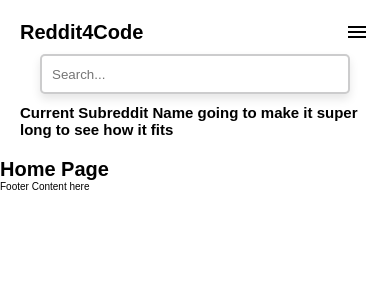
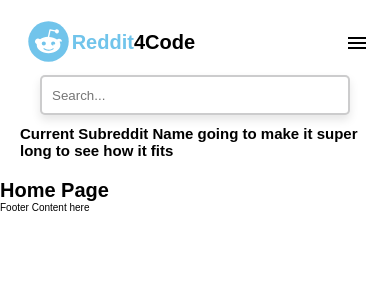
Before and after one commit to lyzboy/reddit-4-code, a React (Create React App) app: page / in a window 390 px wide. Shown: the top 300 px of the page. Built offline with nearby package versions, Linux system fonts and the light colour scheme.

Commit message:
Refactor header component and add responsive navigation menu

```diff
--- a/src/components/header/Header.jsx
+++ b/src/components/header/Header.jsx
@@ -1,11 +1,49 @@
-import React from "react";
+import React, { useState, useEffect } from "react";
 
 import SearchBar from "../searchBar/SearchBar";
-import NavBar from "../navBar/NavBar";
+import NavBar from "../../containers/navBar/NavBar";
 
 import styles from "./Header.module.scss";
 
 const Header = () => {
+    const [showNav, setShowNav] = useState(false);
+
+    const handleShowNav = () => {
+        setShowNav(!showNav);
+    };
+
+    useEffect(() => {
+        const mediaQuery = window.matchMedia("(max-width: 768px)");
+        if (!mediaQuery.matches) {
+            setShowNav(false);
+        }
+
+        const handleResize = () => {
+            if (!mediaQuery.matches) {
+                setShowNav(false);
+            }
+        };
+
+        mediaQuery.addListener(handleResize);
+        return () => mediaQuery.removeListener(handleResize);
+    }, []);
+
+    const redditIcon = (
+        <svg
+            xmlns="http://www.w3.org/2000/svg"
+            width="45"
+            height="45"
+            viewBox="0 0 50 50"
+        >
+            <g transform="translate(1.41 1.41) scale(.5)">
+                <circle cx="45" cy="45" r="45" className={styles.icon} />
+                <path
+                    fill="#ffffff"
+                    d="M75.011 45c-.134-3.624-3.177-6.454-6.812-6.331-1.611.056-3.143.716-4.306 1.823-5.123-3.49-11.141-5.403-17.327-5.537l2.919-14.038 9.631 2.025c.268 2.472 2.483 4.262 4.955 3.993 2.472-.268 4.262-2.483 3.993-4.955s-2.483-4.262-4.955-3.993c-1.421.145-2.696.973-3.4 2.204l-11.139-2.329c-.749-.168-1.499.302-1.667 1.063 0 .011 0 .011 0 .022l-3.322 15.615c-6.264.101-12.36 2.025-17.55 5.537-2.64-2.483-6.801-2.36-9.284.291-2.483 2.64-2.36 6.801.291 9.284.515.481 1.107.895 1.767 1.186-.045.66-.045 1.32 0 1.98 0 10.078 11.745 18.277 26.23 18.277s26.23-8.188 26.23-18.277c.045-.66.045-1.32 0-1.98.045-1.08-1.376-3.407-1.422-5.91zM30.011 49.508c0-2.483 2.025-4.508 4.508-4.508s4.508 2.025 4.508 4.508-2.025 4.508-4.508 4.508c-2.483 0-4.508-1.991-4.508-4.508zm26.141 12.55v-.179c-3.199 2.405-7.114 3.635-11.119 3.468-4.005.168-7.919-1.063-11.119-3.468-.425-.515-.347-1.286.168-1.711.447-.369 1.085-.369 1.544 0 2.707 1.98 6.007 2.987 9.362 2.83 3.356.179 6.667-.783 9.407-2.74.492-.481 1.297-.47 1.779.022.514.492.503 1.297.011 1.778zm-.615-7.718c-.078 0-.145 0-.224 0l.034-.168c-2.483 0-4.508-2.025-4.508-4.508s2.025-4.508 4.508-4.508 4.508 2.025 4.508 4.508-1.935 2.091-4.418 2.192z"
+                />
+            </g>
+        </svg>
+    );
     return (
         <header className={styles.Header}>
             <h2 className={styles.subreddit}>
@@ -13,13 +51,32 @@ const Header = () => {
                 fits
             </h2>
             <SearchBar className={styles.search} />
-            <span className={`material-symbols-outlined ${styles.navbar}`}>
-                menu
-            </span>
-            {
-                //<NavBar className={`${styles.navbar}`} />
-            }
-            <h1 className={styles.logo}>Reddit4Code</h1>
+            {!showNav ? (
+                <span
+                    onClick={handleShowNav}
+                    className={`material-symbols-outlined ${styles.navbar}`}
+                >
+                    menu
+                </span>
+            ) : (
+                <span
+                    onClick={handleShowNav}
+                    class={`material-symbols-outlined ${styles.navbar}`}
+                >
+                    close
+                </span>
+            )}
+            <div className={styles.logoContainer}>
+                {redditIcon}{" "}
+                <h1 className={styles.logo}>
+                    <span className={styles.colored}>Reddit</span>4Code
+                </h1>
+            </div>
+            <NavBar
+                className={`${styles.navbarList} ${
+                    showNav ? styles.visible : styles.disabled
+                }`}
+            />
         </header>
     );
 };
--- a/src/components/header/Header.module.scss
+++ b/src/components/header/Header.module.scss
@@ -28,6 +28,36 @@
     visibility: hidden;
 }
 
+.logoContainer {
+    display: flex;
+    justify-content: flex-end;
+    align-items: center;
+}
+
+.colored {
+    color: map-get($theme-colors, "info");
+}
+
+.icon {
+    fill: map-get($theme-colors, "info");
+}
+
+.navbarList {
+    position: absolute;
+    top: 7rem;
+    left: 0;
+    width: 100%;
+    background-color: map-get($theme-colors, "primary");
+}
+
+.disabled {
+    display: none;
+}
+
+.visible {
+    display: block;
+}
+
 @media screen and (max-width: 768px) {
     .Header {
         grid-template-columns: 1fr 1fr;
--- a/src/components/navBar/NavBar.jsx
+++ /dev/null
@@ -1,11 +0,0 @@
-import React from "react";
-
-const NavBar = ({ className }) => {
-    return (
-        <nav className={className}>
-            <p>Link</p>
-        </nav>
-    );
-};
-
-export default NavBar;
--- /dev/null
+++ b/src/components/navBarTile/NavBarTile.jsx
@@ -0,0 +1,14 @@
+import React from "react";
+
+import styles from "./NavBarTile.module.scss";
+
+const NavBarTile = () => {
+    return (
+        <div className={styles.NavBarTile}>
+            <div className={styles.NavBarTile__icon}></div>
+            <p className={styles.NavBarTile__text}>Subbreddit Name</p>
+        </div>
+    );
+};
+
+export default NavBarTile;
--- /dev/null
+++ b/src/components/navBarTile/NavBarTile.module.scss
@@ -0,0 +1,26 @@
+@import "../../scss/common.scss";
+
+.NavBarTile {
+    display: flex;
+    flex-direction: row;
+    align-items: center;
+    justify-content: flex-start;
+    padding: 2rem;
+    background-color: map-get($theme-colors, "light");
+    margin: 2rem;
+    border-radius: 2rem;
+    box-shadow: 0 0 1rem rgba(0, 0, 0, 0.2);
+}
+
+.NavBarTile__icon {
+    margin-right: 10px;
+    width: 5rem;
+    height: 5rem;
+    background-color: map-get($theme-colors, "info");
+    border-radius: 50%;
+}
+
+.NavBarTile__text {
+    font-size: 1.8rem;
+    color: map-get($theme-colors, "dark");
+}
--- /dev/null
+++ b/src/containers/navBar/NavBar.jsx
@@ -0,0 +1,26 @@
+import React from "react";
+
+import styles from "./NavBar.module.scss";
+
+import NavBarTile from "../../components/navBarTile/NavBarTile";
+
+const NavBar = ({ className }) => {
+    return (
+        <nav className={`${className} ${styles.NavBar}`}>
+            <h2>Subreddits</h2>
+            <NavBarTile />
+            <NavBarTile />
+            <NavBarTile />
+            <NavBarTile />
+            <NavBarTile />
+            <NavBarTile />
+            <NavBarTile />
+            <NavBarTile />
+            <NavBarTile />
+            <NavBarTile />
+            <NavBarTile />
+        </nav>
+    );
+};
+
+export default NavBar;
--- /dev/null
+++ b/src/containers/navBar/NavBar.module.scss
@@ -0,0 +1,14 @@
+@import "../../scss/common.scss";
+
+.NavBar {
+    display: flex;
+    flex-direction: column;
+    justify-content: flex-start;
+    align-items: center;
+    padding: 0 20px;
+    background-color: map-get($theme-colors, "primary");
+    color: map-get($theme-colors, "dark");
+    font-size: 1.9rem;
+    padding-top: 2rem;
+    width: 100%;
+}
```
